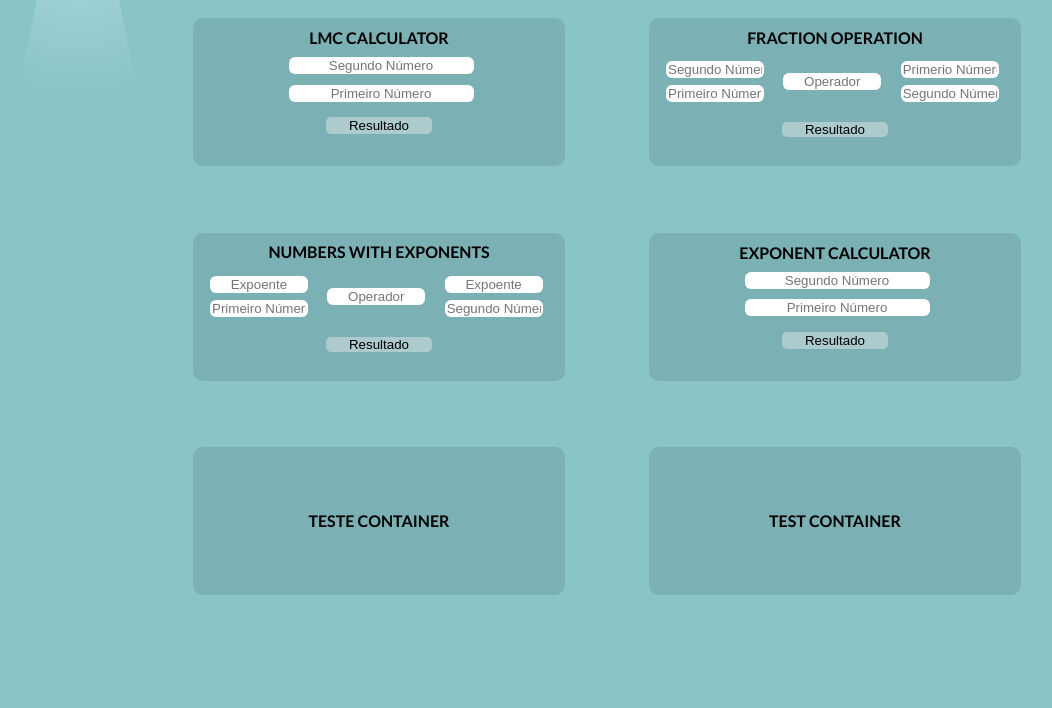
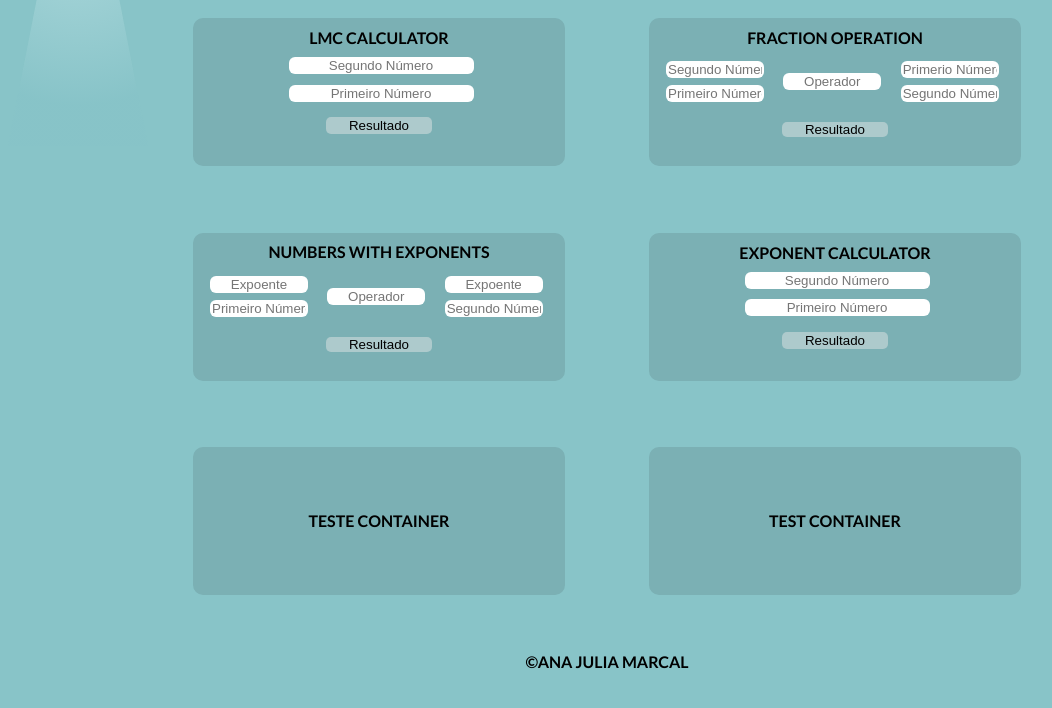
Before and after one commit to Julia-Marcal/Advanced-Calculator, a plain HTML site: page index.html in a window 1280 px wide. Shown: the part 138-846 px from the top of the page, without its empty margins (33-1085 px from the left). Before the commit the page ends 800 px from the top, so only its background shows below. Drawn offline with Linux system fonts and the light colour scheme.

Commit message:
feat: footer

```diff
--- a/index.html
+++ b/index.html
@@ -120,7 +120,8 @@
     </article>
 
     <footer>
-
+        <p>&copy;ANA JULIA MARCAL</p>
+        <!--!CRIAR FOOTER-->
     </footer>
 </body>
 
--- a/style.css
+++ b/style.css
@@ -47,6 +47,7 @@ table {
 body{
     background: #88C4C8;
     font-family: 'Lato', sans-serif;
+
 }
 
 header{
@@ -65,6 +66,20 @@ header{
     -webkit-text-stroke: 2px black ;
     text-shadow: -8px 0 black, 0 1px black, 2px 0 black, 0 -1px black;
 }
+
+footer{
+    display: flex;
+    flex-direction: row;
+    justify-content: center;
+
+    margin-top: 10%;
+    padding: 3%;
+    padding-top: 5%;
+
+    font-size: 1em;
+    font-weight: 700;
+}
+
 
 /*Barra de scroll*/
 
```
